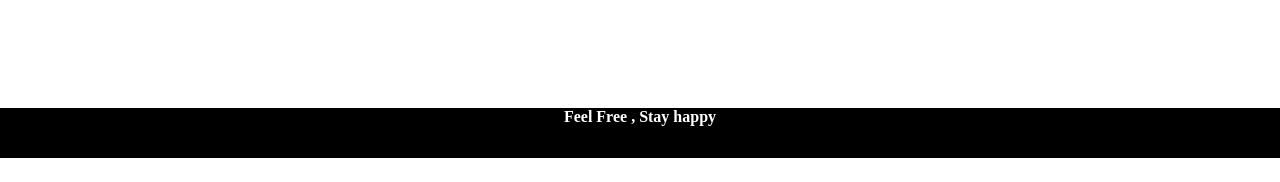
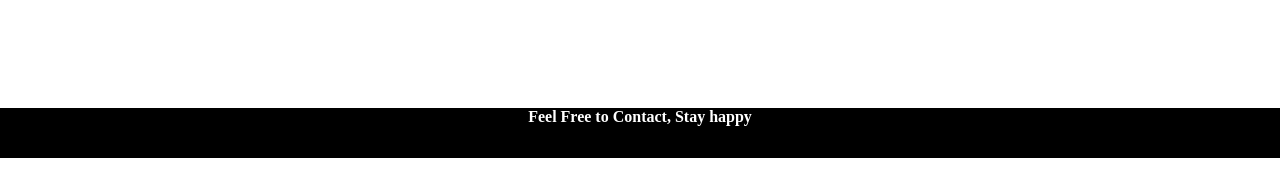
Before and after one commit to dlartey/ACSHackathon, a Flask app: page / in a window 1280 px wide. Shown: the part 2537-2719 px from the top of the page. Run offline with Flask 2, Linux system fonts and the light colour scheme; some libraries are stand-ins or nearby versions.

Commit message:
Update index.html

```diff
--- a/app/templates/index.html
+++ b/app/templates/index.html
@@ -150,7 +150,7 @@
     </div>
     <!-- contact -->
     <div class="Footer">
-       <h4>Feel Free , Stay happy</h4>
+       <h4>Feel Free to Contact, Stay happy</h4>
       <p>Zenzo@ac.uk</p>
         <h4>Ⓒ2022 Spring Board</h4>
     </div>
```
